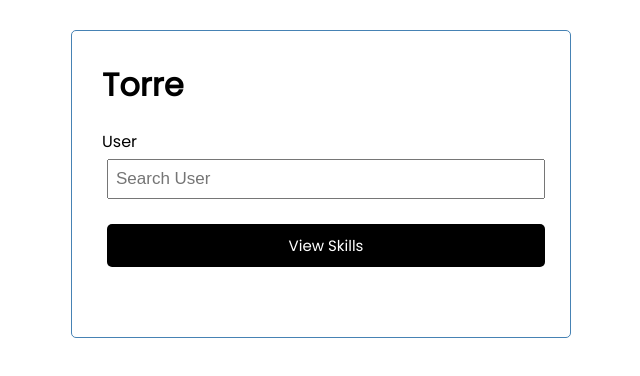
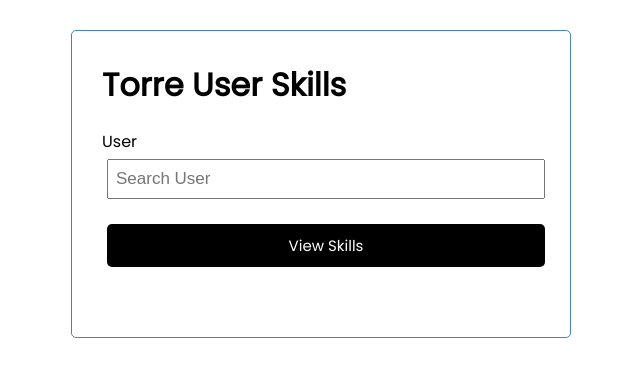
Before and after one commit to Iyad-Ali/torretech, a Vue app: page / in a window 1280 px wide. Shown: the top 376 px of the page, without its empty margins (319-959 px from the left). Built offline with nearby package versions, Linux system fonts and the light colour scheme.

Commit message:
dynamic user

```diff
--- a/src/App.vue
+++ b/src/App.vue
@@ -1,6 +1,6 @@
 <template>
   <div class="container">
-    <Header title="Torre" />
+    <Header title="Torre User Skills" />
     <GetUser @get-skills="fetchSKills"/>
     <Skills :skills="skills"/>
   </div>
@@ -24,7 +24,7 @@
   methods:{
     async fetchSKills(id){
 
-      const res = await axios.get(`http://localhost:8080/user/iyadmfh50`);
+      const res = await axios.get(`http://localhost:8080/user/${id}`);
       this.skills = res.data.strengths
     }
   },
```
